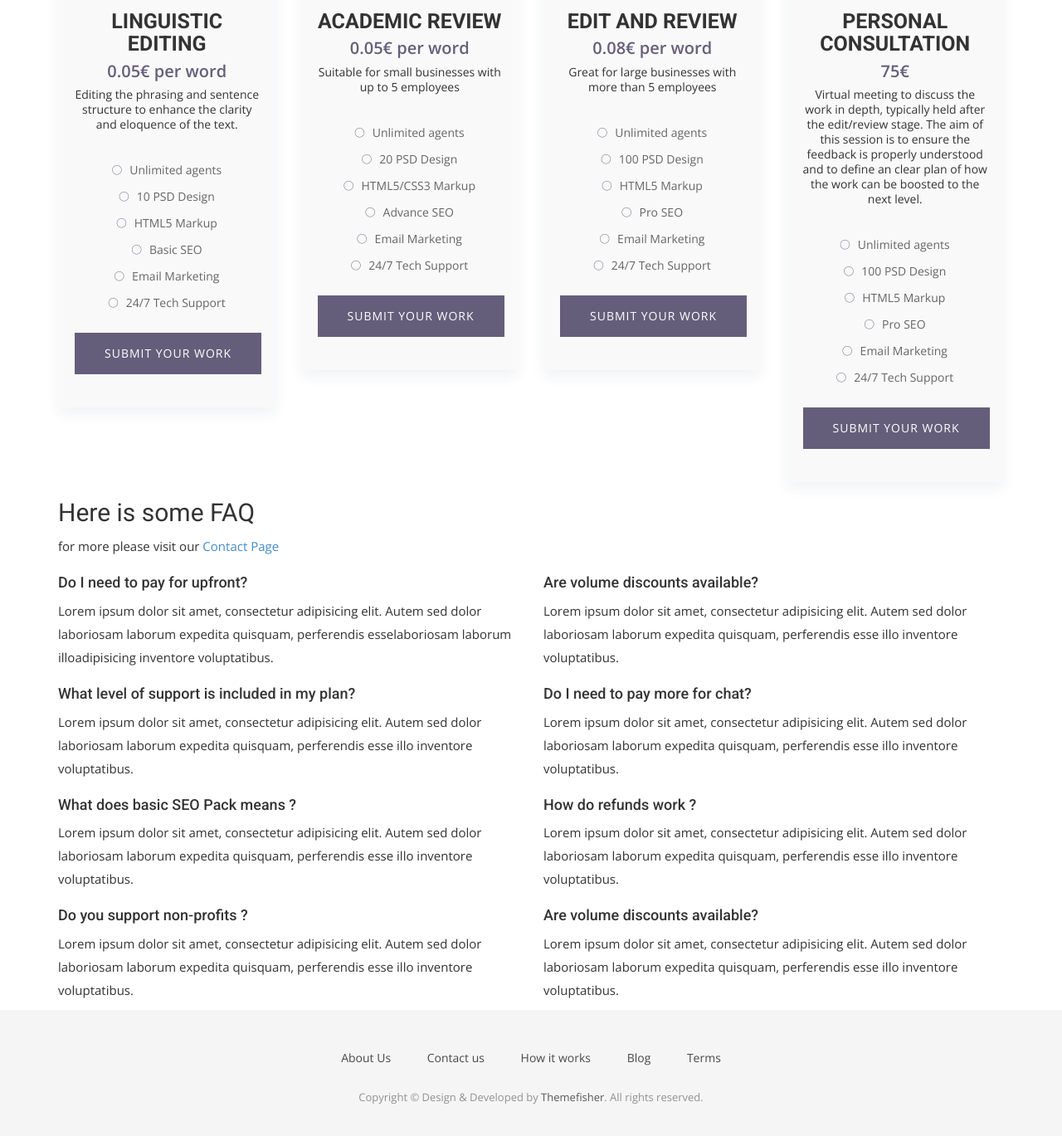
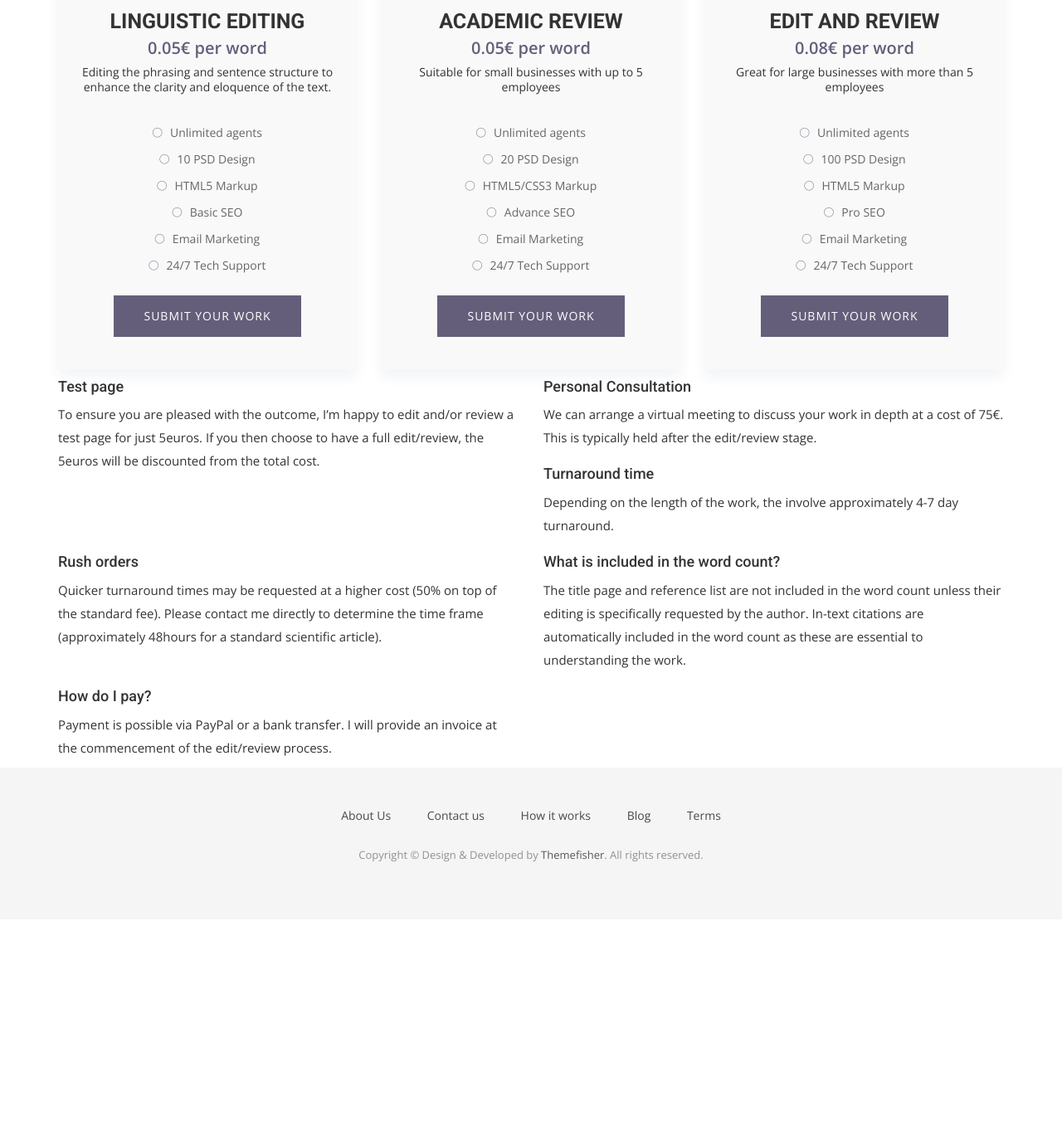
Before and after one commit to caseypaquola/caseypaquola.airspace.github.io, a Jekyll site: the page built from prices.html, in a window 1280 px wide and 1400 px high, scrolled down 480 px. Shown: the top 1369 px of the window at 83% size. Built offline with Jekyll 4.4.1, drawn with Linux system fonts in a browser that asks for light colours; nearby versions of some CDN libraries; some web fonts are replaced; after the commit the page ends 1588 px from its top, so only the background shows below that.

Commit message:
Update prices.html

```diff
--- a/prices.html
+++ b/prices.html
@@ -22,7 +22,7 @@ permalink: /prices/
 	<div class="container">
 		<div class="row">
 			<!-- single pricing table -->
-			<div class="col-lg-3 mt-4 mt-md-0">
+			<div class="col-lg-4 col-md-6 mt-4 mt-md-0">
 				<div class="pricing-item text-center">
 
 					<!-- plan name & value -->
@@ -53,7 +53,7 @@ permalink: /prices/
 			<!-- end single pricing table -->
 
 			<!-- single pricing table -->
-			<div class="col-lg-3 mt-4 mt-md-0">
+			<div class="col-lg-4 col-md-6 mt-4 mt-md-0">
 				<div class="pricing-item text-center">
 
 					<!-- plan name & value -->
@@ -84,7 +84,7 @@ permalink: /prices/
 			<!-- end single pricing table -->
 
 			<!-- single pricing table -->
-			<div class="col-lg-3 mt-4 mt-md-0">
+			<div class="col-lg-4 col-md-6 mt-4 mt-md-0">
 				<div class="pricing-item text-center">
 
 					<!-- plan name & value -->
@@ -114,91 +114,36 @@ permalink: /prices/
 			</div>
 			<!-- end single pricing table -->
 
-			<!-- single pricing table -->
-			<div class="col-lg-3 mt-4 mt-md-0">
-				<div class="pricing-item text-center">
-
-					<!-- plan name & value -->
-					<div class="price-title">
-						<h3>Personal Consultation</h3>
-						<strong class="value">75€</strong>
-						<p>Virtual meeting to discuss the work in depth, typically held after the edit/review stage. The aim of this session is to ensure the feedback is properly understood and to define an clear plan of how the work can be boosted to the next level. </p>
-					</div>
-					<!-- /plan name & value -->
-
-					<!-- plan description -->
-					<ul>
-						<li><i class="ion-ios-circle-outline"></i> Unlimited agents</li>
-						<li><i class="ion-ios-circle-outline"></i> 100 PSD Design</li>
-						<li><i class="ion-ios-circle-outline"></i> HTML5 Markup</li>
-						<li><i class="ion-ios-circle-outline"></i> Pro SEO</li>
-						<li><i class="ion-ios-circle-outline"></i> Email Marketing</li>
-						<li><i class="ion-ios-circle-outline"></i> 24/7 Tech Support</li>
-					</ul>
-					<!-- /plan description -->
-
-					<!-- Contact Us button -->
-					<a class="btn btn-small" href="contact.html">Submit your work</a>
-					<!-- /Contact Us button -->
-
-				</div>
-			</div>
-			<!-- end single pricing table -->
-
 		</div> <!-- End row -->
 	</div> <!-- End container -->
 </section> <!-- End section -->
 
-
-
 <section class="faq section-sm ">
 	<div class="container">
 		<div class="row">
-			<div class="col-md-12 mb-3">
-				<h2>Here is some FAQ</h2>
-				<p>for more please visit our <a href="contact.html">Contact Page</a></p>
-			</div>
-		</div>
-		<div class="row">
 			<div class="col-md-6 mt-4">
-				<h4>Do I need to pay for upfront?</h4>
-				<p>Lorem ipsum dolor sit amet, consectetur adipisicing elit. Autem sed dolor laboriosam laborum expedita quisquam,
-					perferendis esselaboriosam laborum illoadipisicing inventore voluptatibus.</p>
+				<h4>Test page</h4>
+				<p>To ensure you are pleased with the outcome, I’m happy to edit and/or review a test page for just 5euros. If you then choose to have a full edit/review, the 5euros will be discounted from the total cost.</p>
 			</div>
 			<div class="col-md-6 mt-4">
-				<h4>Are volume discounts available?</h4>
-				<p>Lorem ipsum dolor sit amet, consectetur adipisicing elit. Autem sed dolor laboriosam laborum expedita quisquam,
-					perferendis esse illo inventore voluptatibus.</p>
+				<h4>Personal Consultation</h4>
+				<p>We can arrange a virtual meeting to discuss your work in depth at a cost of 75€. This is typically held after the edit/review stage.</p>
 			</div>
 			<div class="col-md-6 mt-4">
-				<h4>What level of support is included in my plan?</h4>
-				<p>Lorem ipsum dolor sit amet, consectetur adipisicing elit. Autem sed dolor laboriosam laborum expedita quisquam,
-					perferendis esse illo inventore voluptatibus.</p>
+				<h4>Turnaround time</h4>
+				<p>Depending on the length of the work, the involve approximately 4-7 day turnaround. </p>
 			</div>
 			<div class="col-md-6 mt-4">
-				<h4>Do I need to pay more for chat?</h4>
-				<p>Lorem ipsum dolor sit amet, consectetur adipisicing elit. Autem sed dolor laboriosam laborum expedita quisquam,
-					perferendis esse illo inventore voluptatibus.</p>
+				<h4>Rush orders</h4>
+				<p>Quicker turnaround times may be requested at a higher cost (50% on top of the standard fee). Please contact me directly to determine the time frame (approximately 48hours for a standard scientific article). </p>
 			</div>
 			<div class="col-md-6 mt-4">
-				<h4>What does basic SEO Pack means ?</h4>
-				<p>Lorem ipsum dolor sit amet, consectetur adipisicing elit. Autem sed dolor laboriosam laborum expedita quisquam,
-					perferendis esse illo inventore voluptatibus.</p>
+				<h4>What is included in the word count?</h4>
+				<p>The title page and reference list are not included in the word count unless their editing is specifically requested by the author. In-text citations are automatically included in the word count as these are essential to understanding the work.</p>
 			</div>
 			<div class="col-md-6 mt-4">
-				<h4>How do refunds work ?</h4>
-				<p>Lorem ipsum dolor sit amet, consectetur adipisicing elit. Autem sed dolor laboriosam laborum expedita quisquam,
-					perferendis esse illo inventore voluptatibus.</p>
-			</div>
-			<div class="col-md-6 mt-4">
-				<h4>Do you support non-profits ?</h4>
-				<p>Lorem ipsum dolor sit amet, consectetur adipisicing elit. Autem sed dolor laboriosam laborum expedita quisquam,
-					perferendis esse illo inventore voluptatibus.</p>
-			</div>
-			<div class="col-md-6 mt-4">
-				<h4>Are volume discounts available?</h4>
-				<p>Lorem ipsum dolor sit amet, consectetur adipisicing elit. Autem sed dolor laboriosam laborum expedita quisquam,
-					perferendis esse illo inventore voluptatibus.</p>
+				<h4>How do I pay?</h4>
+				<p>Payment is possible via PayPal or a bank transfer. I will provide an invoice at the commencement of the edit/review process.</p>
 			</div>
 		</div>
 	</div>
```
